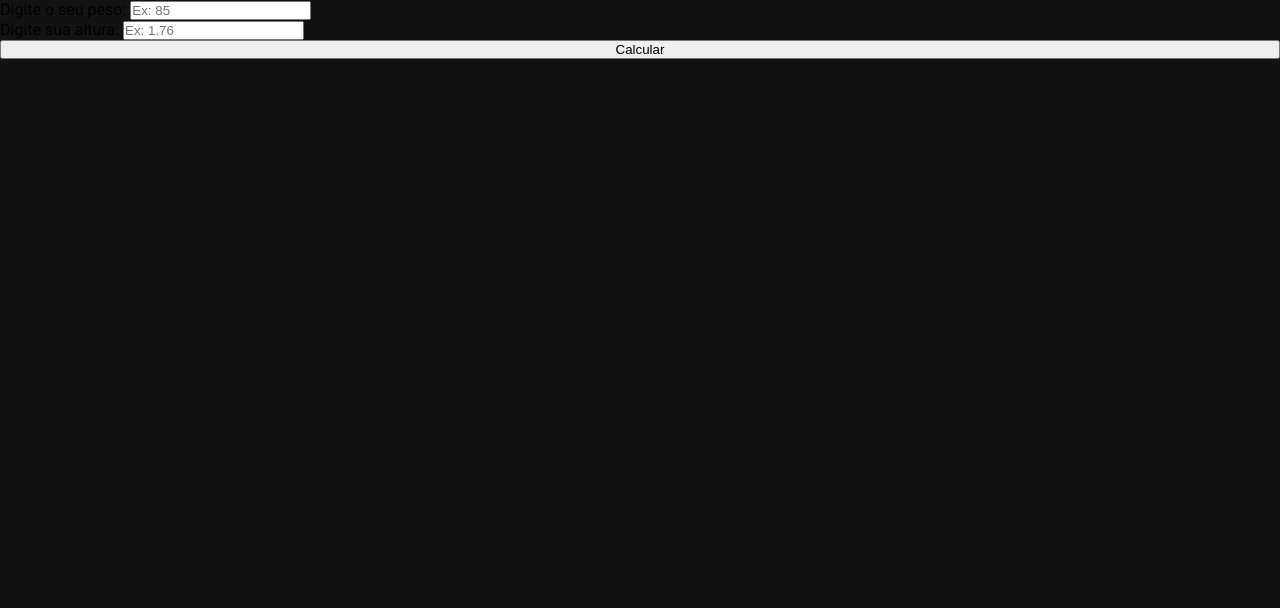
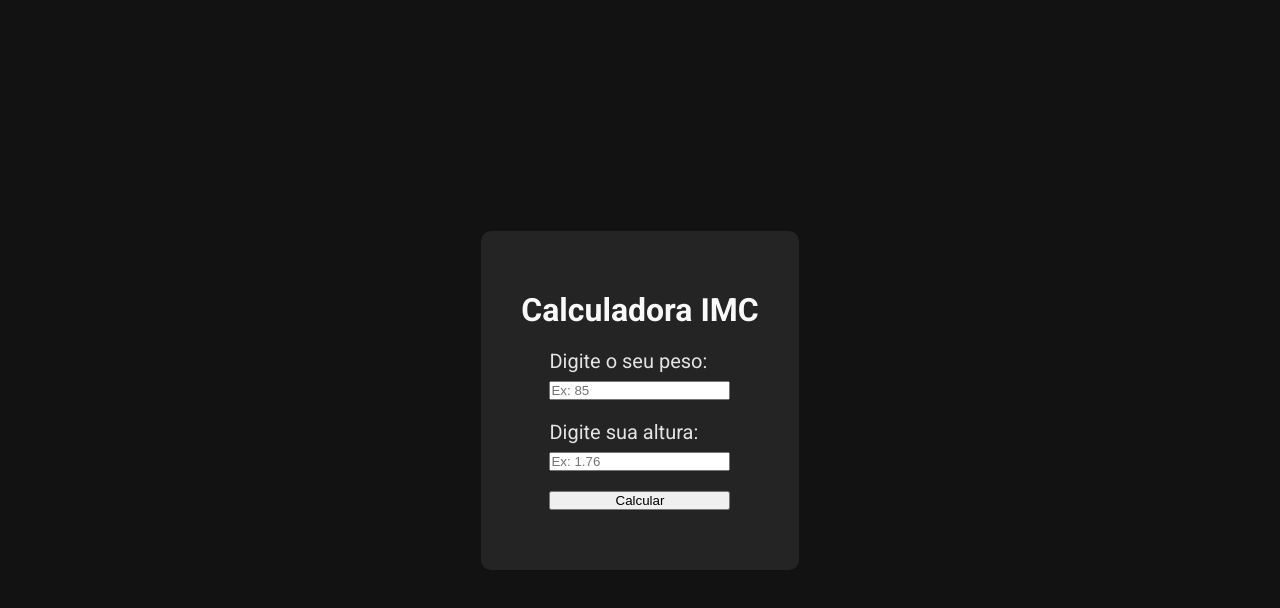
Before and after one commit to pedroandradepedro/calculadora-imc, a plain HTML site: page index.html in a window 1280 px wide. Drawn offline with Linux system fonts and the light colour scheme.

Commit message:
Continuando CSS e acrescentando title no HTML

```diff
--- a/index.html
+++ b/index.html
@@ -22,6 +22,10 @@
 
 <body>
 
+    <div class="content">
+
+        <h1 class="title">Calculadora IMC</h1>
+
         <form class="form" onsubmit="return calcular(event)">
 
             <div class="campo">
@@ -40,6 +44,8 @@
 
         <div id="resultado"></div>
 
+    </div>
+
 
     <!-- Javascript -->
 
--- a/style.css
+++ b/style.css
@@ -8,9 +8,37 @@ body {
   font-family: "Roboto", sans-serif;
   background: #121212;
   height: 100vh;
+  display: flex;
+  align-items: center;
+  justify-content: center;
+}
+
+.content {
+  display: flex;
+  flex-direction: column;
+  align-items: center;
+  justify-content: center;
+  background: #242424;
+  padding: 60px 40px;
+  border-radius: 10px;
+}
+
+.title {
+  color: #f9f9f9;
+  margin-bottom: 20px;
 }
 
 .form {
   display: flex;
   flex-direction: column;
+  gap: 20px;
 }
+
+.campo {
+  color: #e4e4e4;
+  display: flex;
+  flex-direction: column;
+  font-size: 1.25rem;
+  max-width: 100%;
+  gap: 8px;
+}
```
Lines whose indentation alone changed are shown as unchanged.
